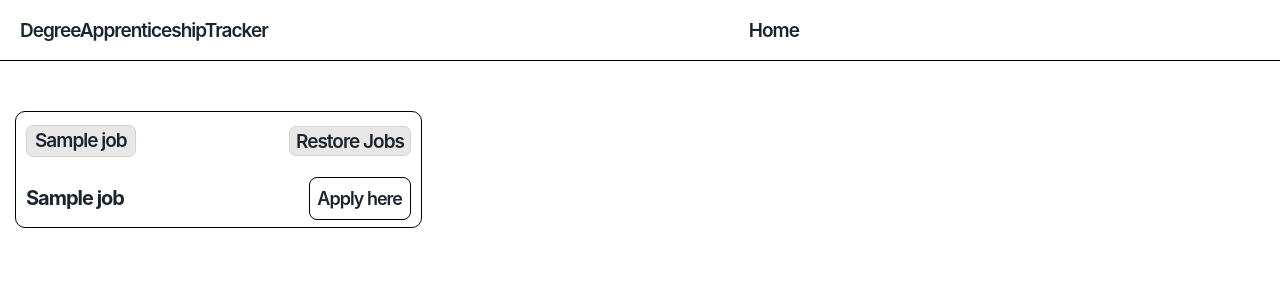
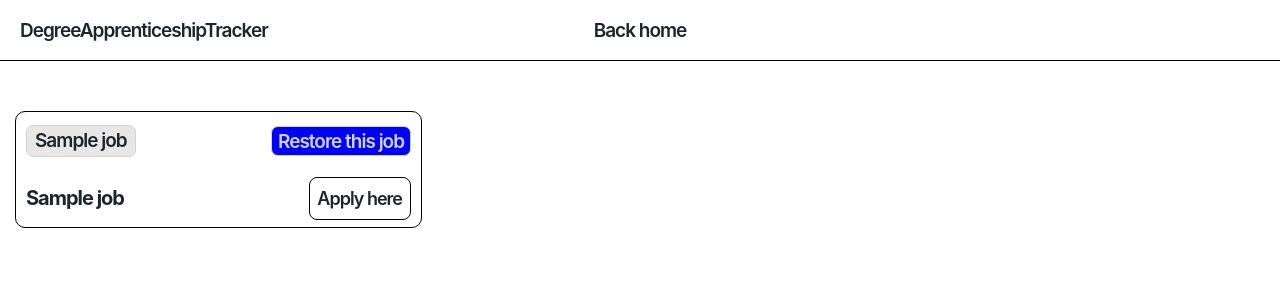
Before and after one commit to Firas12123/Degree-Apprenticeship-Finder, a Flask app: template templates/Removed.html in a window 1280 px wide. Shown: the top 300 px of the page. Run offline with Flask 3, Linux system fonts and the light colour scheme; the template is opened without the code that fills it: most values are stand-ins (such as "Sample title", 1, 10 or a date in 2020).

Commit message:
removing and restoring animation complete

```diff
--- a/static/crossfile.js
+++ b/static/crossfile.js
@@ -10,9 +10,30 @@ function changeJob(index, choice){
         })
     })
         .then(response => {
-            if (response.status === 200){
-            location.reload();
+            if (response.status === 200) {
+                job_box[index].classList.add("active")
+                const job_coord = job_box[index].getBoundingClientRect();
+                const job_centerX = job_coord.left + job_coord.width / 2;
+                const job_centerY = job_coord.top + job_coord.height / 2;
+                if (choice === 1){
+                    const bin_coord = bin_button.getBoundingClientRect();
+                    const bin_centerX = bin_coord.left + bin_coord.width / 2;
+                    const bin_centerY = bin_coord.top + bin_coord.height / 2;
+                    const x = bin_centerX - job_centerX;
+                    const y = bin_centerY - job_centerY;
+                job_box[index].style.transform = `translate(${x+10}px, ${y-6}px) scale(0.01)`;
             }
-        })
-    location.reload()
+                else if (choice === 0){
+                    const title_button = document.getElementById("title-nav")
+                    const title_coord = title_button.getBoundingClientRect();
+                    const title_centerX = title_coord.left + title_coord.width / 2;
+                    const title_centerY = title_coord.top + title_coord.height / 2;
+                    const x = title_centerX - job_centerX
+                    const y = title_centerY - job_centerY
+                job_box[index].style.transform = `translate(${x+12}px, ${y+7}px) scale(0.01)`;
+                }
+            setTimeout(() =>{
+               location.reload();
+            },400);}
+    });
 }
--- a/static/main.js
+++ b/static/main.js
@@ -19,6 +19,7 @@ const job_titles = document.querySelectorAll(".job-titles")
 const filter_div = document.getElementById("filters")
 const yes_button = document.querySelectorAll(".yes")
 const no_button = document.querySelectorAll(".no")
+const bin_button = document.getElementById("removed-jobs")
 let total_applied = 0
 
 job_box.forEach((box, index) => {
--- a/static/style.css
+++ b/static/style.css
@@ -60,7 +60,7 @@ body{
     border-radius: 10px;
     padding: 0 10px;
     box-sizing: border-box;
-    transition: transform 0.3s ease;
+    transition: transform 0.3s ease, opacity 0.3s ease;
 }
 
 .overlay{
@@ -74,6 +74,10 @@ body{
 
 .overlay.active{
     display: flex;
+}
+
+.jobs-display.active{
+    pointer-events: none;
 }
 
 .jobs-display:hover {
@@ -483,15 +487,19 @@ body{
 }
 
 #home-button{
+    position: absolute;
     text-decoration: none;
-    margin: auto;
+    left: 50%;
+    transform: translateX(-50%);
 }
 
 #delete-nav{
     display: flex;
     align-items: center;
+    justify-content: space-between;
     height: 60px;
     border-bottom: black solid 1px;
+    position: relative;
 }
 
 #jobs-display{
@@ -525,7 +533,8 @@ body{
 }
 
 .restore-button{
-    background: #e8e7e6;
+    background: #0000FF;
+    color: lightgrey;
     border: solid lightgrey 1px;
     border-radius: 7px;
     width: fit-content;
@@ -533,7 +542,11 @@ body{
     height:30px;
     display: flex;
     align-items: center;
-    transition: 0.3s ease;
+    transition: 0.8s ease, opacity 0.8s ease;
+}
+
+.restore-button.active{
+    pointer-events: none;
 }
 
 .restore-button:hover {
--- a/templates/Removed.html
+++ b/templates/Removed.html
@@ -8,14 +8,14 @@
 <body>
 <nav id="delete-nav">
     <a id="title-nav" class="main-font" href="{{ url_for("home") }}"> DegreeApprenticeshipTracker </a>
-    <a id="home-button" class="main-font" href="{{ url_for("home") }}">Home</a>
+    <a id="home-button" class="main-font" href="{{ url_for("home") }}">Back home</a>
 </nav>
 <div id="deleted-jobs">
     {% for jobs in removed %}
     <div class="jobs-display" data-id="{{ jobs[0] }}"  data-applied="{{ jobs[4] }}">
         <div id="top-box">
             <h1 class="main-font" id="company"> {{ jobs[3] }} </h1>
-            <button type="button" class="main-font restore-button">Restore Jobs</button>
+            <button type="button" class="main-font restore-button">Restore this job</button>
             <div class="removed-overlay">
             </div>
         </div>
```
